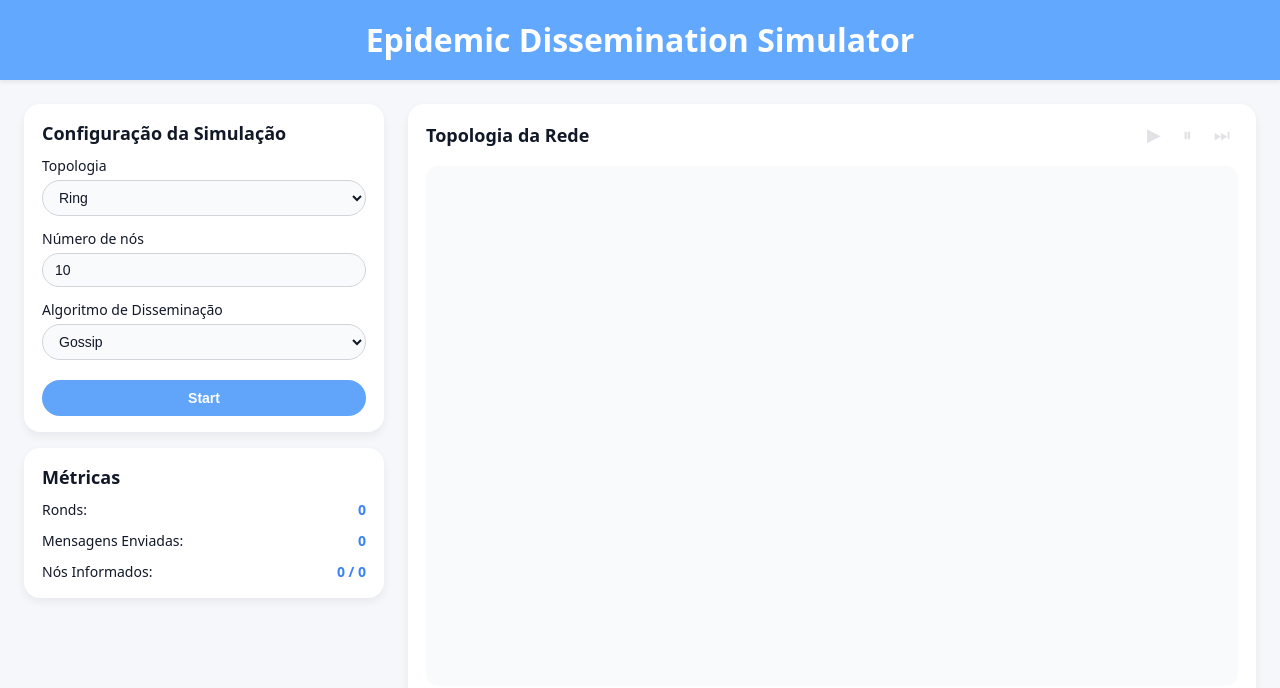
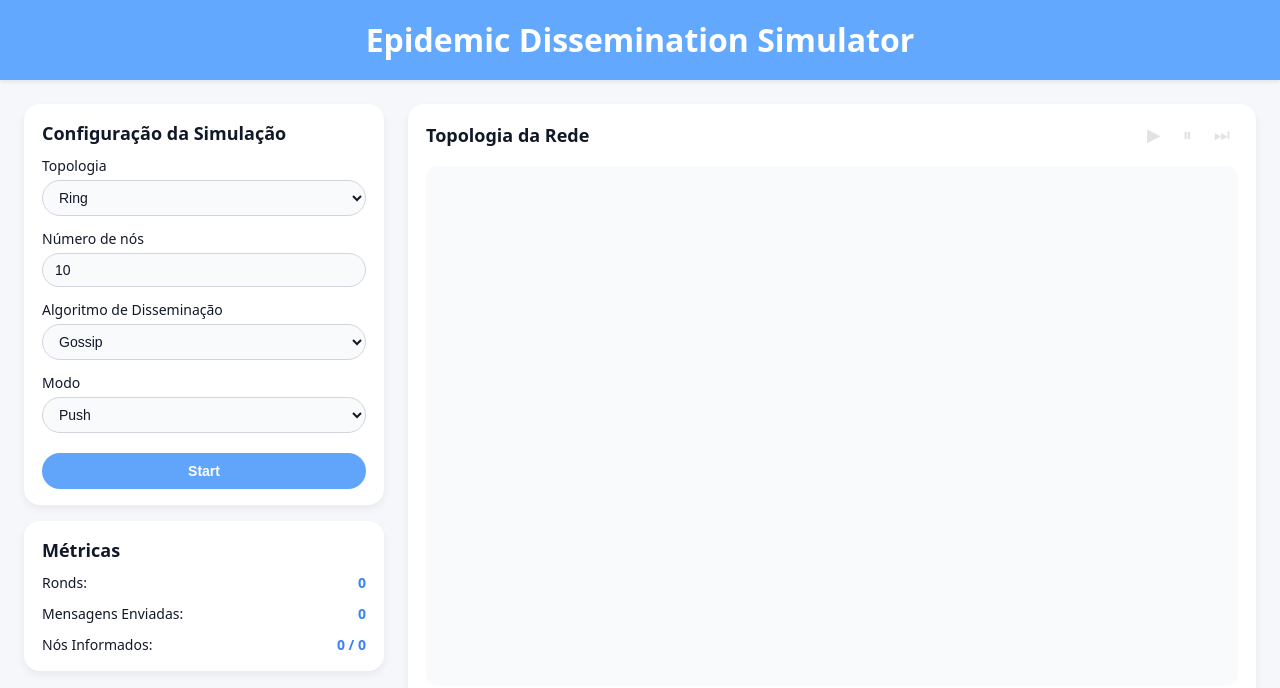
Before and after one commit to diogo0030/epidemic_dissemination_UI, a React app in the folder frontend/: page / in a window 1280 px wide. Shown: the top 688 px of the page. Built offline with nearby package versions, Linux system fonts and the light colour scheme; the HTML template or start-up script is replaced by a standard one.

Commit message:
Mode added

```diff
--- a/frontend/src/components/ConfigPanel.tsx
+++ b/frontend/src/components/ConfigPanel.tsx
@@ -1,6 +1,6 @@
 // src/components/ConfigPanel.tsx
 import { useState } from "react";
-import type { Algorithm, Topology, SimulationConfig } from "../core/types";
+import type { Algorithm, Topology, SimulationConfig, DisseminationMode } from "../core/types";
 
 interface Props {
   onStartSimulation: (config: SimulationConfig) => void;
@@ -10,6 +10,7 @@ export function ConfigPanel({ onStartSimulation }: Props) {
   const [topology, setTopology] = useState<Topology>("ring");
   const [nodeCount, setNodeCount] = useState(10);
   const [algorithm, setAlgorithm] = useState<Algorithm>("gossip");
+  const [mode, setMode] = useState<DisseminationMode>("push");
 
   const handleSubmit = (e: React.FormEvent) => {
     e.preventDefault();
@@ -19,6 +20,7 @@ export function ConfigPanel({ onStartSimulation }: Props) {
       topology,
       nodeCount,
       algorithm,
+      mode,
     });
   };
 
@@ -64,6 +66,19 @@ export function ConfigPanel({ onStartSimulation }: Props) {
           </select>
         </div>
 
+        <div className="form-group">
+          <label className="form-label">Modo</label>
+          <select
+            className="form-control"
+            value={mode}
+            onChange={(e) => setMode(e.target.value as DisseminationMode)}
+          >
+            <option value="push">Push</option>
+            <option value="pull">Pull</option>
+            <option value="push_pull">Push and Pull</option>
+          </select>
+        </div>
+
         <button type="submit" className="primary-button">
           Start
         </button>
--- a/frontend/src/core/scriptBuilder.ts
+++ b/frontend/src/core/scriptBuilder.ts
@@ -6,5 +6,6 @@ export function buildScript(config: SimulationConfig): string {
     `TOPOLOGY ${config.topology}`,
     `NODES ${config.nodeCount}`,
     `ALGORITHM ${config.algorithm}`,
+    `MODE ${config.mode}`,
   ].join("\n");
 }
--- a/frontend/src/core/types.ts
+++ b/frontend/src/core/types.ts
@@ -1,5 +1,7 @@
 // src/types.ts
 export type Algorithm = "gossip" | "anti_entropy";
+
+export type DisseminationMode = "push" | "pull" | "push_pull";
 
 export type Topology = "ring" | "star" | "tree" | "bus" | "random";
 
@@ -9,6 +11,7 @@ export interface SimulationConfig {
   topology: Topology;
   nodeCount: number;
   algorithm: Algorithm;
+  mode: DisseminationMode;
 }
 
 export interface NodeData {
```
